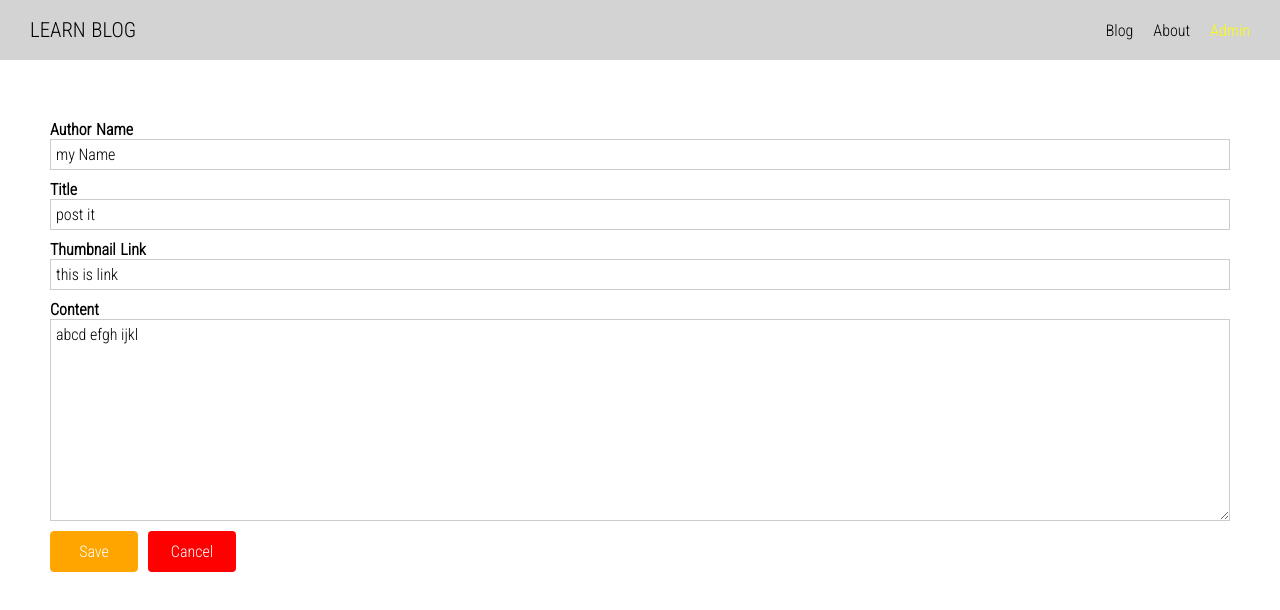
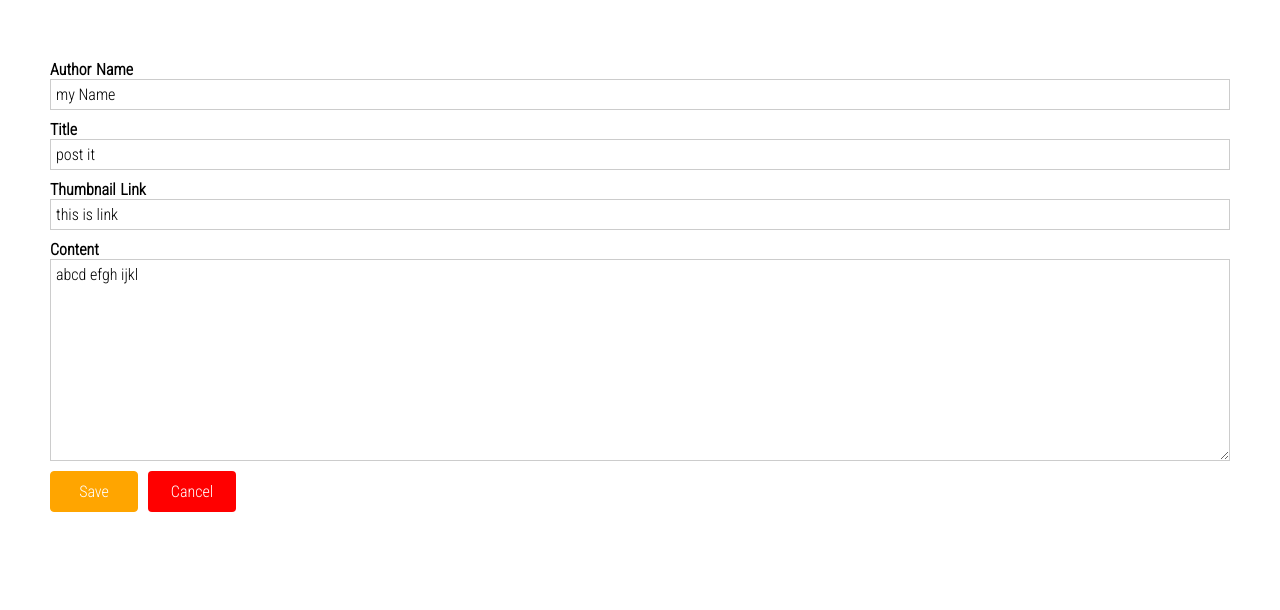
Before and after one commit to LisaIndraputri/learn-nuxt-app, a Nuxt app: page /admin/1 in a window 1280 px wide. Shown: the top 610 px of the page. Built offline with nearby package versions, Linux system fonts and the light colour scheme.

Commit message:
implemetn admin layout

```diff
--- /dev/null
+++ b/layouts/admin.vue
@@ -0,0 +1,27 @@
+<template>
+  <div>
+    <Nuxt />
+  </div>
+</template>
+
+<script>
+export default {
+
+}
+</script>
+
+<style>
+html {
+  font-family: 'Roboto Condensed', sans-serif;
+  font-size: 16px;
+  word-spacing: 1px;
+  -ms-text-size-adjust: 100%;
+  -webkit-text-size-adjust: 100%;
+  -moz-osx-font-smoothing: grayscale;
+  -webkit-font-smoothing: antialiased;
+  box-sizing: border-box;
+}
+body {
+  margin: 0;
+}
+</style>
--- a/pages/admin/_postId/index.vue
+++ b/pages/admin/_postId/index.vue
@@ -7,6 +7,7 @@
 <script>
 import postForm from '@/components/admin/postForm'
 export default {
+  layout: 'admin',
   components: {
     postForm,
   },
--- a/pages/admin/index.vue
+++ b/pages/admin/index.vue
@@ -13,7 +13,9 @@
 <script>
 import postList from '@/components/posts/postList'
 import SuperButton from '@/components/uiComp/Button'
+
 export default {
+  layout: 'admin',
   components: {
     postList,
     SuperButton
--- a/pages/admin/new-post/index.vue
+++ b/pages/admin/new-post/index.vue
@@ -7,6 +7,7 @@
 <script>
 import postForm from '@/components/admin/postForm'
 export default {
+  layout: 'admin',
   components: {
     postForm,
   },
```
